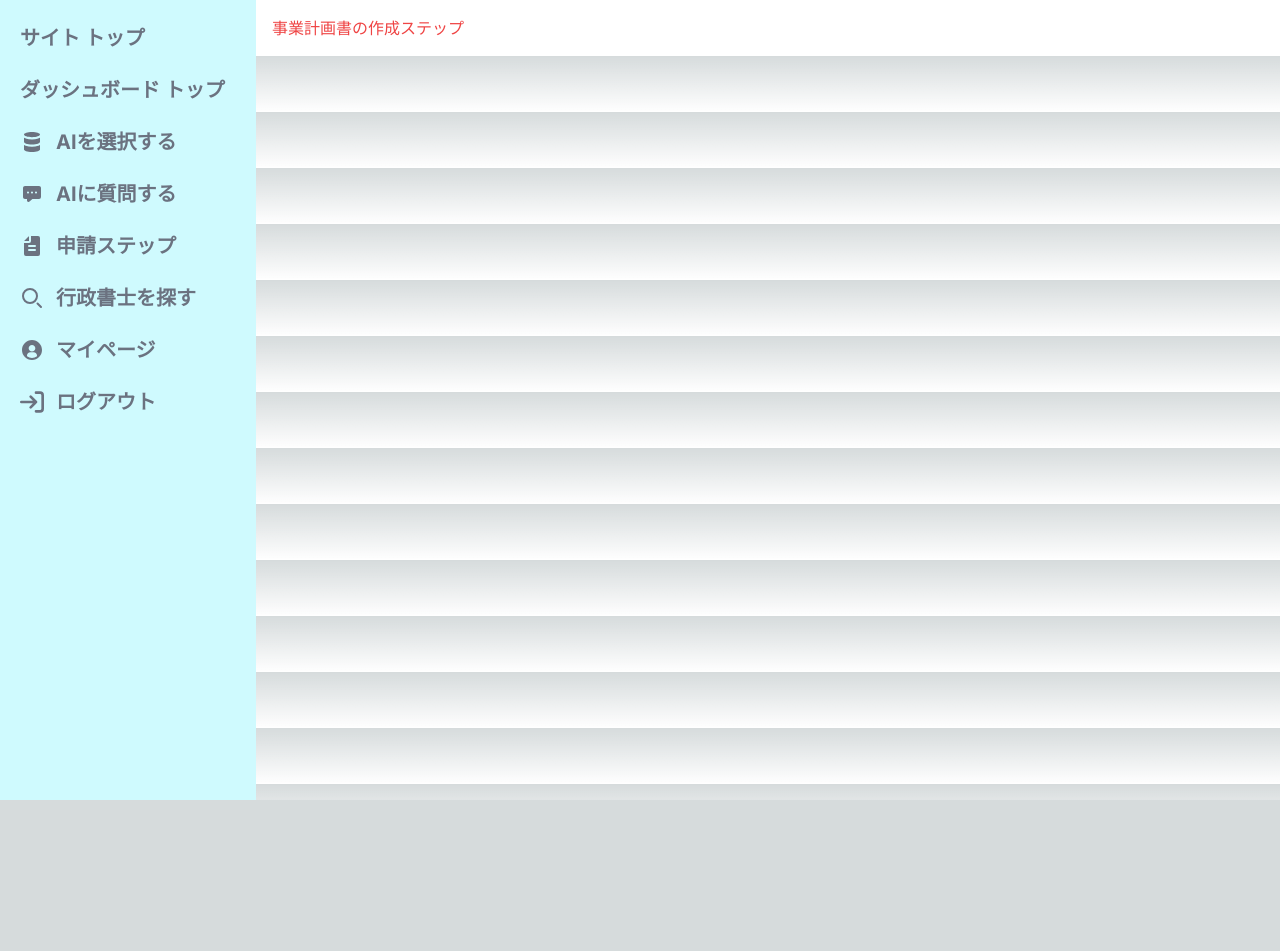
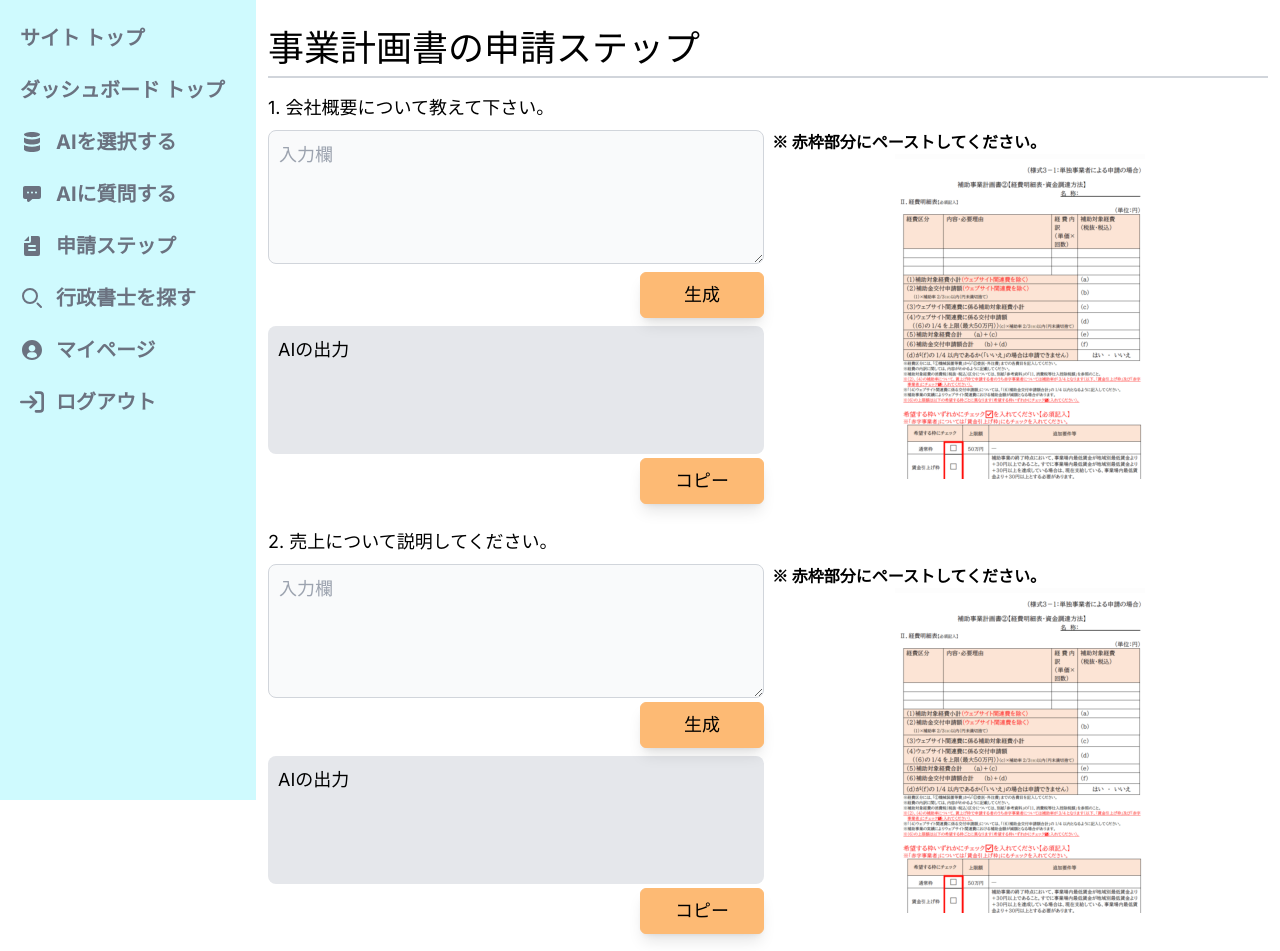
Before and after one commit to smizuka/business_plan_app, a Next.js app: page /dashboard/application in a window 1280 px wide. Shown: the top 951 px of the page. Before the commit the page ends 800 px from the top, so only its background shows below. Built offline with nearby package versions, Linux system fonts and the light colour scheme.

Commit message:
feat: 書類作成ページの作成 #12

```diff
--- a/src/app/dashboard/application/page.tsx
+++ b/src/app/dashboard/application/page.tsx
@@ -1,9 +1,57 @@
 'use client'
+import Image from 'next/image';
 
 export default function Page() {
     return (
-        <div className="p-4 sm:ml-64 bg-white text-red-500">
-            事業計画書の作成ステップ
+        <div className="px-3 py-3 sm:ml-64 bg-white flex flex-col justify-between">
+            <p className="py-2 my-2 flex items-center justify-left border-b-2 border-gray-300 text-black text-4xl">事業計画書の申請ステップ</p>
+
+            <p className="text-black text-lg py-2">1. 会社概要について教えて下さい。</p>
+            <div className="grid grid-cols-1 md:grid-cols-2 gap-2">
+                <div className="col-span-1">
+                    <div className="mb-2">
+                        <textarea id="message" rows={4} className="block p-2.5 w-full text-lg text-gray-900 bg-gray-50 rounded-lg border border-gray-300 focus:ring-blue-500 focus:border-blue-500 dark:bg-gray-700 dark:border-gray-600 dark:placeholder-gray-400 dark:text-white dark:focus:ring-blue-500 dark:focus:border-blue-500" placeholder="入力欄"></textarea>
+                    </div>
+                    <div className="mb-2 flex items-center justify-end">
+                        <div className="py-2 w-1/4 border border-orange-300 bg-orange-300 rounded-md shadow-lg text-black text-lg text-bold text-center">生成</div>
+                    </div>
+                    <div className="mb-1 p-2.5 bg-gray-200 h-32 rounded-lg text-lg text-black">
+                        AIの出力
+                    </div>
+                    <div className="mb-2 flex items-center justify-end">
+                        <div className="py-2 w-1/4 border border-orange-300 bg-orange-300 rounded-md shadow-lg text-black text-lg text-bold text-center">コピー</div>
+                    </div>
+                </div>
+                <div className="md:col-span-1">
+                    <p className="text-black font-bold">※ 赤枠部分にペーストしてください。</p>
+                    <div className="flex item-center justify-center">
+                        <Image src="/example-1.png" alt="Logo" width={250} height={325} />
+                    </div>
+                </div>
+            </div>
+            <p className="text-black text-lg pt-4 pb-2">2. 売上について説明してください。</p>
+            <div className="grid grid-cols-1 md:grid-cols-2 gap-2">
+                <div className="col-span-1">
+                    <div className="mb-1">
+                        <textarea id="message" rows={4} className="block p-2.5 w-full text-lg text-gray-900 bg-gray-50 rounded-lg border border-gray-300 focus:ring-blue-500 focus:border-blue-500 dark:bg-gray-700 dark:border-gray-600 dark:placeholder-gray-400 dark:text-white dark:focus:ring-blue-500 dark:focus:border-blue-500" placeholder="入力欄"></textarea>
+                    </div>
+                    <div className="mb-2 flex items-center justify-end">
+                        <div className="py-2 w-1/4 border border-orange-300 bg-orange-300 rounded-md shadow-lg text-black text-lg text-bold text-center">生成</div>
+                    </div>
+                    <div className="mb-1 p-2.5 bg-gray-200 h-32 rounded-lg text-lg text-black">
+                        AIの出力
+                    </div>
+                    <div className="mb-2 flex items-center justify-end">
+                        <div className="py-2 w-1/4 border border-orange-300 bg-orange-300 rounded-md shadow-lg text-black text-lg text-bold text-center">コピー</div>
+                    </div>
+                </div>
+                <div className="md:col-span-1">
+                    <p className="text-black font-bold">※ 赤枠部分にペーストしてください。</p>
+                    <div className="flex item-center justify-center">
+                        <Image src="/example-1.png" alt="Logo" width={250} height={325} />
+                    </div>
+                </div>
+            </div>
         </div>
     )
 }
```
Also changed, not shown: public/example-1.png (added).
